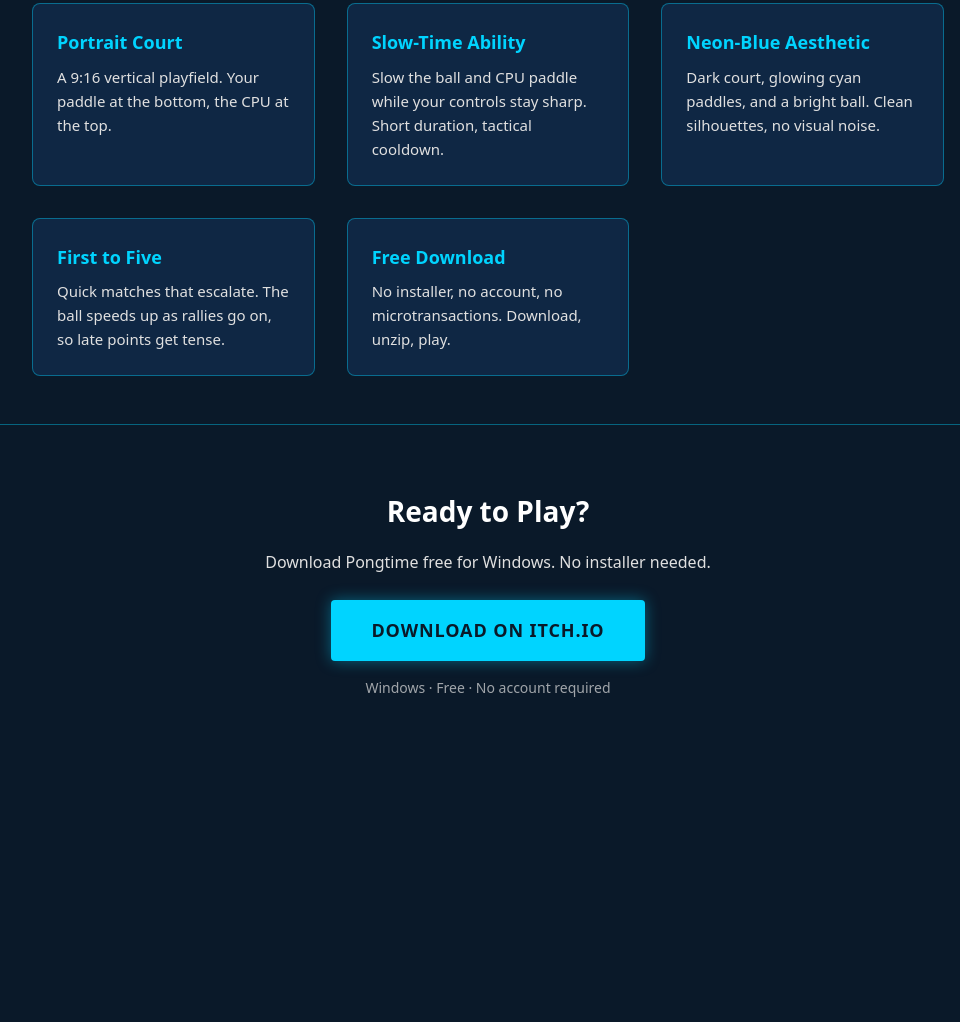
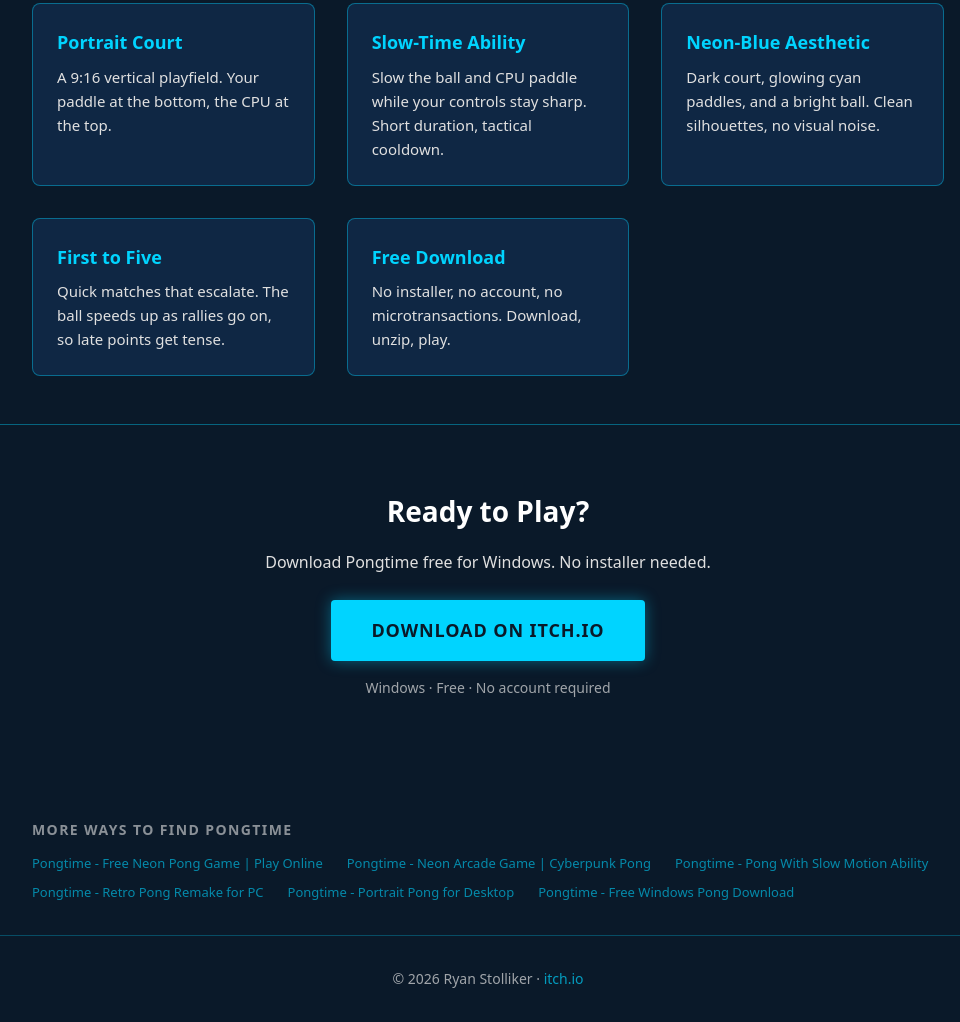
Before and after one commit to ryan-w-s/pongtime, an Eleventy site: page docs/pages/index.njk in a window 1280 px wide. Shown: the part 784-1806 px from the top of the page, without its empty margins (152-1112 px from the left). Before the commit the page ends 1658 px from the top, so only its background shows below. Built offline with nearby package versions, Linux system fonts and the light colour scheme; Eleventy itself is replaced by a stand-in of ours; files that its build step writes are made by us from their sources.

Commit message:
Fix links

```diff
--- a/docs/pages/index.njk
+++ b/docs/pages/index.njk
@@ -11,3 +11,11 @@ pitch: "Classic Pong, reimagined as a portrait-first neon arcade game with tacti
 {% include "partials/hero.njk" %}
 {% include "partials/features.njk" %}
 {% include "partials/download.njk" %}
+<section class="page-index">
+  <h2>More Ways to Find Pongtime</h2>
+  <ul>
+    {% for p in pages %}
+    <li><a href="/play/{{ p.slug }}/">{{ p.title }}</a></li>
+    {% endfor %}
+  </ul>
+</section>
--- a/docs/public/css/style.css
+++ b/docs/public/css/style.css
@@ -200,6 +200,28 @@ a:hover {
   opacity: 0.7;
 }
 
+.page-index {
+  max-width: var(--max-width);
+  margin: 0 auto;
+  padding: 2rem 1.5rem;
+  opacity: 0.6;
+}
+
+.page-index h2 {
+  font-size: 0.875rem;
+  text-transform: uppercase;
+  letter-spacing: 0.1em;
+  margin-bottom: 0.75rem;
+}
+
+.page-index ul {
+  list-style: none;
+  display: flex;
+  flex-wrap: wrap;
+  gap: 0.5rem 1.5rem;
+  font-size: 0.8125rem;
+}
+
 .site-footer {
   margin-top: auto;
   padding: 2rem 1.5rem;
```
